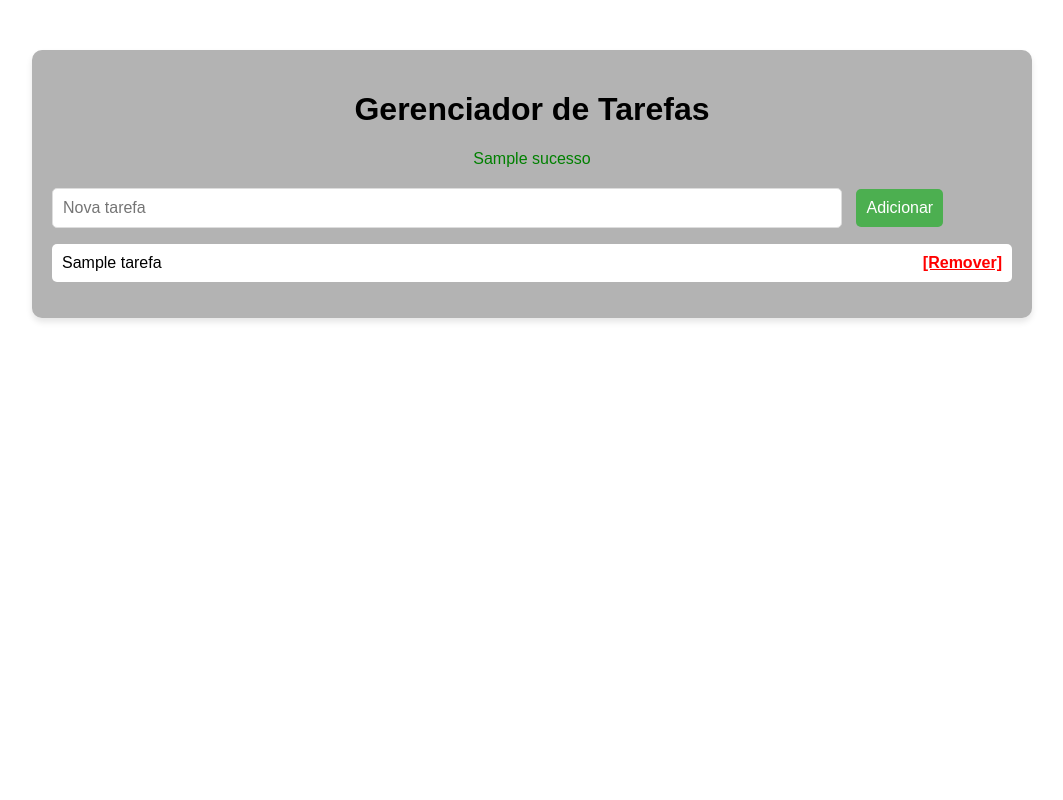
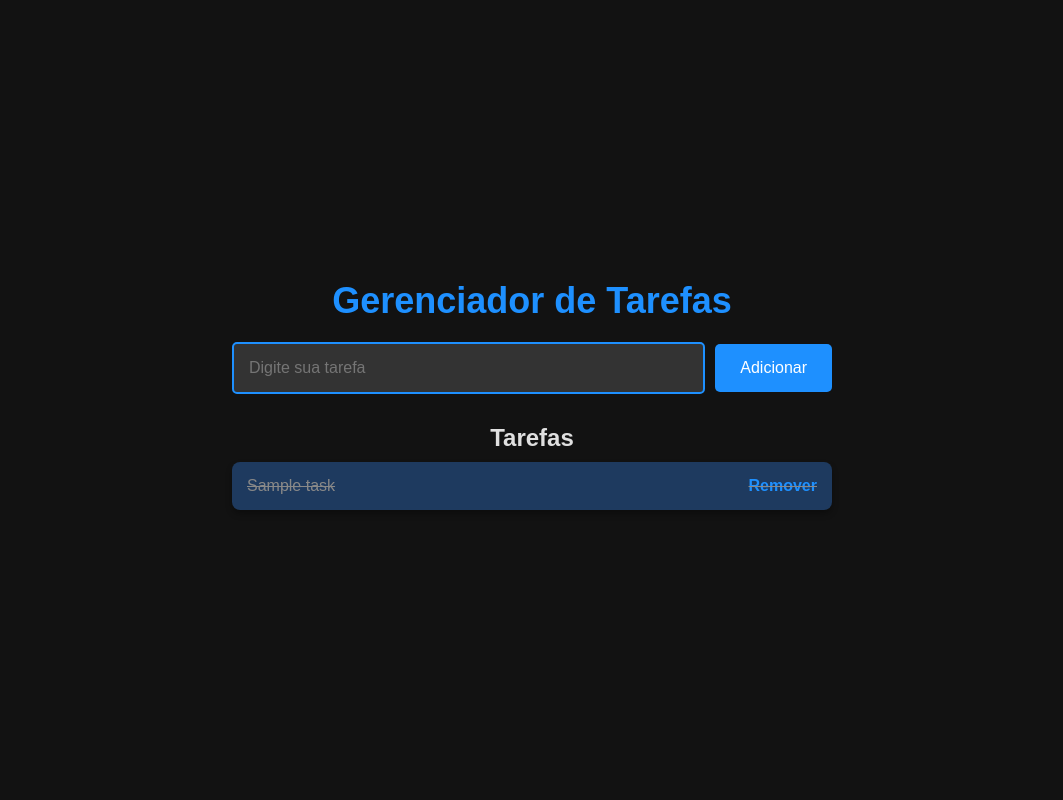
Before and after one commit to stonedyy/gerenciador-de-tarefas, a Flask app: template templates/index.html in a window 1280 px wide. Shown: the whole page, without its empty margins (108-1171 px from the left). Run offline with Flask 3, Linux system fonts and the light colour scheme; the template is opened without the code that fills it: most values are stand-ins (such as "Sample title", 1, 10 or a date in 2020).

Commit message:
Adicionando README  e outras melhorias no layout

```diff
--- a/app.py
+++ b/app.py
@@ -2,29 +2,34 @@ from flask import Flask, render_template, request, redirect
 
 app = Flask(__name__)
 
-tarefas = []
+# Lista de tarefas
+tasks = []
 
+# Página inicial
 @app.route('/')
 def index():
-    return render_template('index.html', tarefas=tarefas)
+    return render_template('index.html', tasks=tasks)
 
-@app.route('/adicionar', methods=['POST'])
-def adicionar():
-    tarefa = request.form.get('tarefa')
+# Adicionar uma nova tarefa
+@app.route('/add', methods=['POST'])
+def add():
+    task = request.form.get('task')
+    if task and not task.isspace():  # Validando a tarefa
+        tasks.append({'task': task, 'done': False})  # Tarefa com status 'done' como False
+    return redirect('/')
 
-    # Verifica se a tarefa não está vazia e não começa com espaço
-    if tarefa and not tarefa.startswith(" "):
-        tarefas.append(tarefa)
-        return redirect('/')
-    else:
-        # Se a tarefa for vazia ou começar com espaço, exibe uma mensagem de erro
-        erro = "Por favor, insira uma tarefa válida (não pode começar com espaço)."
-        return render_template('index.html', tarefas=tarefas, erro=erro)
+# Marcar tarefa como feita
+@app.route('/mark_done/<int:index>')
+def mark_done(index):
+    if 0 <= index < len(tasks):
+        tasks[index]['done'] = True  # Atualizando o status para 'feito'
+    return redirect('/')
 
-@app.route('/remover/<int:index>')
-def remover(index):
-    if 0 <= index < len(tarefas):
-        del tarefas[index]
+# Remover tarefa
+@app.route('/remove/<int:index>')
+def remove(index):
+    if 0 <= index < len(tasks):
+        tasks.pop(index)
     return redirect('/')
 
 if __name__ == '__main__':
--- a/templates/index.html
+++ b/templates/index.html
@@ -5,101 +5,154 @@
     <meta name="viewport" content="width=device-width, initial-scale=1.0">
     <title>Gerenciador de Tarefas</title>
     <style>
-        body {
-            font-family: Arial, sans-serif;
-            background-color: #ffffff;
+        /* Resetando padrões de estilo */
+        * {
             margin: 0;
             padding: 0;
+            box-sizing: border-box;
         }
+
+        body {
+            font-family: 'Arial', sans-serif;
+            background-color: #121212; /* Fundo escuro */
+            color: #e0e0e0; /* Texto claro */
+            display: flex;
+            justify-content: center;
+            align-items: center;
+            height: 100vh;
+            flex-direction: column;
+        }
+
         h1 {
+            font-size: 36px;
+            color: #1E90FF; /* Azul vibrante */
+            margin-bottom: 20px;
             text-align: center;
-            color: #000000;
         }
-        .container {
-            width: 75%;
-            margin: 0 auto;
-            padding: 20px;
-            background-color: #b3b3b3;
-            border-radius: 10px;
-            box-shadow: 0 4px 6px rgba(0, 0, 0, 0.1);
-            margin-top: 50px;
+
+        /* Formulário de tarefa */
+        form {
+            display: flex;
+            justify-content: center;
+            align-items: center;
+            gap: 10px;
+            margin-bottom: 30px;
+            width: 100%;
+            max-width: 600px;
         }
-        form input {
-            padding: 10px;
+
+        input[type="text"] {
+            padding: 15px;
+            font-size: 16px;
             width: 80%;
-            font-size: 16px;
-            border: 1px solid #ddd;
+            border: 2px solid #1E90FF; /* Bordas azuis */
             border-radius: 5px;
-            margin-right: 10px;
+            outline: none;
+            background-color: #333; /* Fundo escuro no input */
+            color: #e0e0e0; /* Texto claro no input */
+            transition: border-color 0.3s;
         }
-        form button {
-            padding: 10px;
-            font-size: 16px;
-            background-color: #4CAF50;
+
+        input[type="text"]:focus {
+            border-color: #00BFFF; /* Azul claro no foco */
+        }
+
+        button {
+            padding: 15px 25px;
+            background-color: #1E90FF; /* Azul vibrante para o botão */
             color: white;
             border: none;
             border-radius: 5px;
+            font-size: 16px;
+            cursor: pointer;
+            transition: background-color 0.3s;
         }
-        form button:hover {
-            background-color: #45a049;
+
+        button:hover {
+            background-color: #00BFFF; /* Azul claro no hover */
         }
-        ul {
-            list-style-type: none;
+
+        /* Lista de Tarefas */
+        .task-list {
+            list-style: none;
             padding: 0;
+            width: 100%;
+            max-width: 600px;
         }
-        li {
-            background-color: #ffffff;
-            padding: 10px;
-            margin: 5px 0;
-            border-radius: 5px;
+
+        .task-list li {
+            background-color: #2c2f38; /* Fundo escuro para tarefas */
+            padding: 15px;
+            margin: 10px 0;
+            border-radius: 8px;
+            box-shadow: 0 4px 6px rgba(0, 0, 0, 0.3);
             display: flex;
             justify-content: space-between;
             align-items: center;
+            transition: background-color 0.3s;
         }
-        .remover {
-            color: red;
-            cursor: pointer;
+
+        .task-list li:hover {
+            background-color: #3a4048; /* Fundo mais claro ao passar o mouse */
+        }
+
+        .task-list li.done {
+            text-decoration: line-through;
+            color: #888;
+            background-color: #1e3a5f; /* Azul escuro para tarefas feitas */
+        }
+
+        .task-list a {
+            color: #1E90FF;
+            text-decoration: none;
             font-weight: bold;
+            margin-left: 15px;
+            transition: color 0.3s;
         }
-        .erro {
-            color: red;
-            text-align: center;
-            margin-bottom: 20px;
+
+        .task-list a:hover {
+            color: #00BFFF; /* Azul claro no hover */
         }
-        .sucesso {
-            color: green;
-            text-align: center;
-            margin-bottom: 20px;
+
+        /* Responsividade */
+        @media (max-width: 768px) {
+            form {
+                flex-direction: column;
+                align-items: stretch;
+            }
+
+            input[type="text"] {
+                width: 100%;
+            }
+
+            button {
+                width: 100%;
+            }
         }
     </style>
 </head>
 <body>
 
-    <div class="container">
-        <h1>Gerenciador de Tarefas</h1>
+    <h1>Gerenciador de Tarefas</h1>
 
-        {% if erro %}
-            <p class="erro">{{ erro }}</p>
-        {% endif %}
+    <form action="/add" method="POST">
+        <input type="text" name="task" placeholder="Digite sua tarefa" required>
+        <button type="submit">Adicionar</button>
+    </form>
 
-        {% if sucesso %}
-            <p class="sucesso">{{ sucesso }}</p>
-        {% endif %}
+    <h2>Tarefas</h2>
 
-        <form action="/adicionar" method="POST">
-            <input type="text" name="tarefa" placeholder="Nova tarefa" required>
-            <button type="submit">Adicionar</button>
-        </form>
-
-        <ul>
-            {% for tarefa in tarefas %}
-                <li>
-                    {{ tarefa }}
-                    <a class="remover" href="/remover/{{ loop.index0 }}">[Remover]</a>
-                </li>
-            {% endfor %}
-        </ul>
-    </div>
+    <ul class="task-list">
+        {% for task in tasks %}
+            <li class="{{ 'done' if task['done'] else '' }}">
+                {{ task['task'] }}
+                {% if not task['done'] %}
+                    <a href="/mark_done/{{ loop.index0 }}">Marcar como feita</a>
+                {% endif %}
+                <a href="/remove/{{ loop.index0 }}">Remover</a>
+            </li>
+        {% endfor %}
+    </ul>
 
 </body>
 </html>
```
